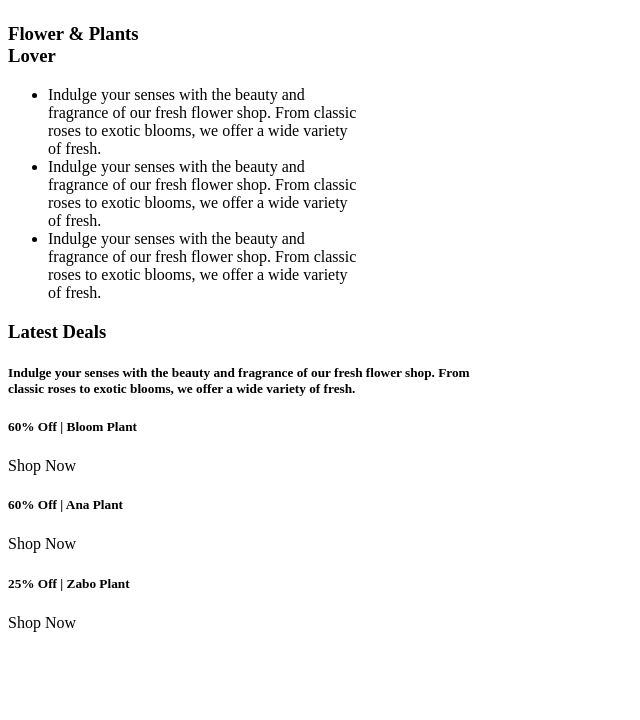
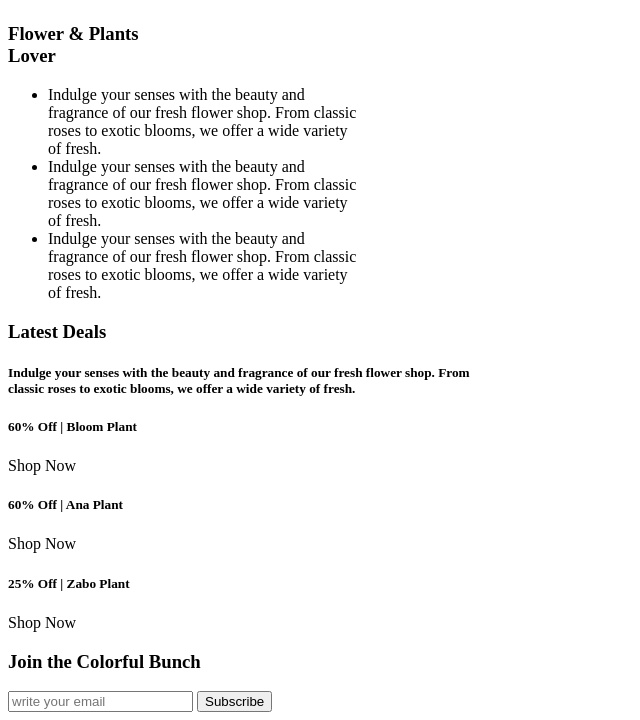
Before and after one commit to Mrinmoy1024/Assignment02, a plain HTML site: page index.html in a window 1280 px wide. Shown: the part 6094-6814 px from the top of the page, without its empty margins (0-640 px from the left). Before the commit the page ends 6734 px from the top, so only its background shows below. Drawn offline with Linux system fonts and the light colour scheme.

Commit message:
added html for join section

```diff
--- a/index.html
+++ b/index.html
@@ -172,6 +172,22 @@
             </div>
 
         </section>
+        <!--join section-->
+        <section class="join-sec">
+
+            <div class="join-txt">
+                <h3>Join the Colorful Bunch</h3>
+            </div>
+            <div class="join-input">
+                 <div>
+                    <label for="email"></label>
+                    <input for="email" id="email" placeholder="write your email">
+                    <button id="sub-btn">Subscribe</button>
+                 </div>
+             </div>
+
+
+        </section>
 
     </main>
 </body>
```
